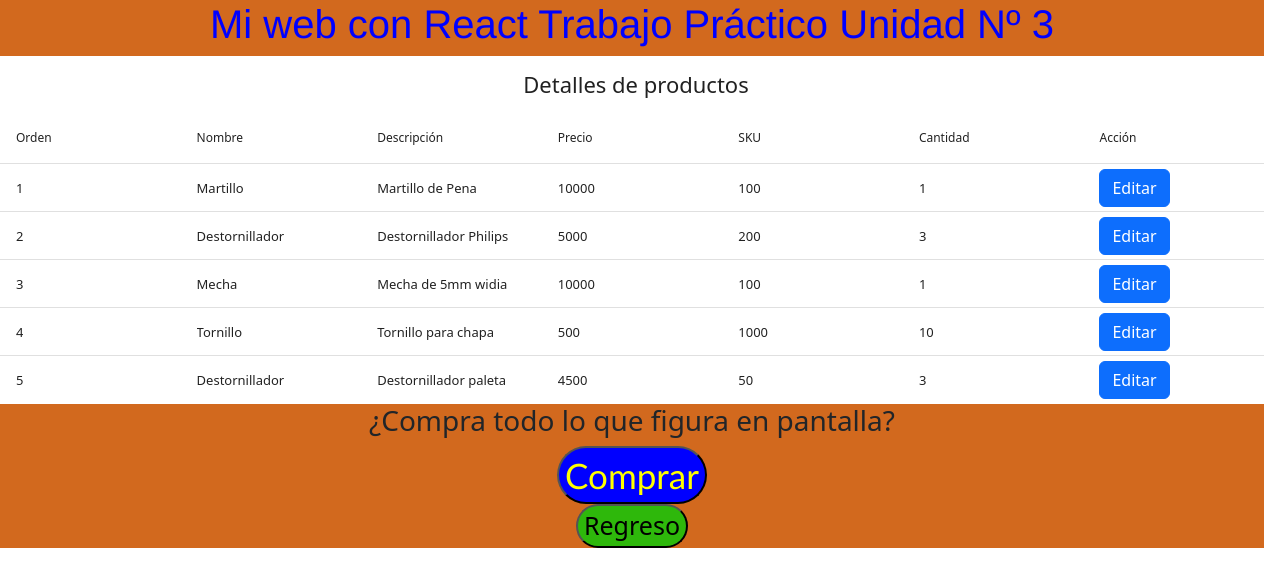
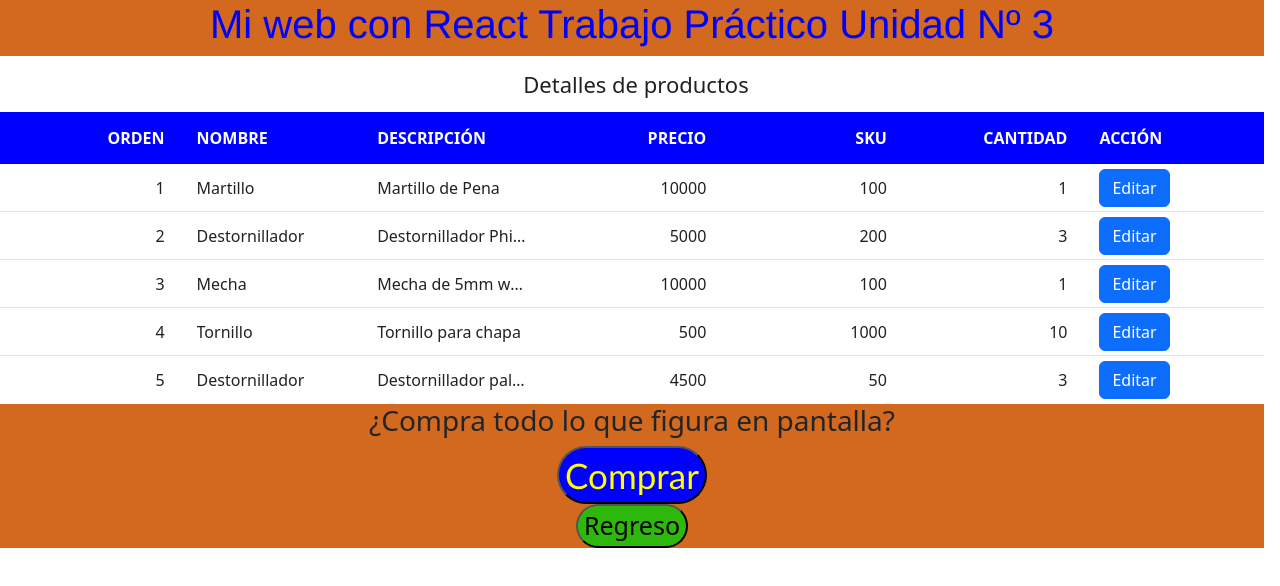
Before and after one commit to SerEfG/react_gonzalez_servando_trabajo_3, a React (Create React App) app: page /tablas/tablas in a window 1280 px wide. Shown: the top 586 px of the page. Built offline with nearby package versions, Linux system fonts and the light colour scheme.

Commit message:
Trabajo opcional Unidad 3 React-Actualización5

```diff
--- a/src/componentes/tablas/tablas.js
+++ b/src/componentes/tablas/tablas.js
@@ -5,22 +5,22 @@ import './tablas.css'
 
 
 const estilosPersonalizados = {
-  cabeceraFila: {
-    estilo: {
-      colorFondo: 'blue',
+  headRow: {
+    style: {
+      backgroundColor: 'blue',
       color: "white"
     }
   },
-  cabeceraCeldas: {
-    estilo: {
-      letraAncho: '16px',
-      letraPeso: '600',
+  headCells: {
+    style: {
+      fontSize: '16px',
+      fontWeight: '600',
       textTransform: 'uppercase',
     },
   },
-  celdas: {
-    estilo: {
-      letraAncho: '16px',
+  cells: {
+    style: {
+      fontSize: '16px',
     },
   },
 };
@@ -32,7 +32,8 @@ function Tablas() {
     {
       name: 'Orden',
       selector: (row) => row.id,
-      sortable: true
+      sortable: true,
+      right:true
     },
     {
       name: 'Nombre',
@@ -47,17 +48,20 @@ function Tablas() {
     {
       name: 'Precio',
       selector: (row) => row.precio,
-      sortable: true
+      sortable: true,
+      right: true
     },
     {
       name: 'SKU',
       selector: (row) => row.sku,
-      sortable: true
+      sortable: true,
+      right: true
     },
     {
       name: 'Cantidad',
       selector: (row) => row.cantidad,
-      sortable: true
+      sortable: true,
+      right:true
     },
     {
       name: 'Acción',
```
